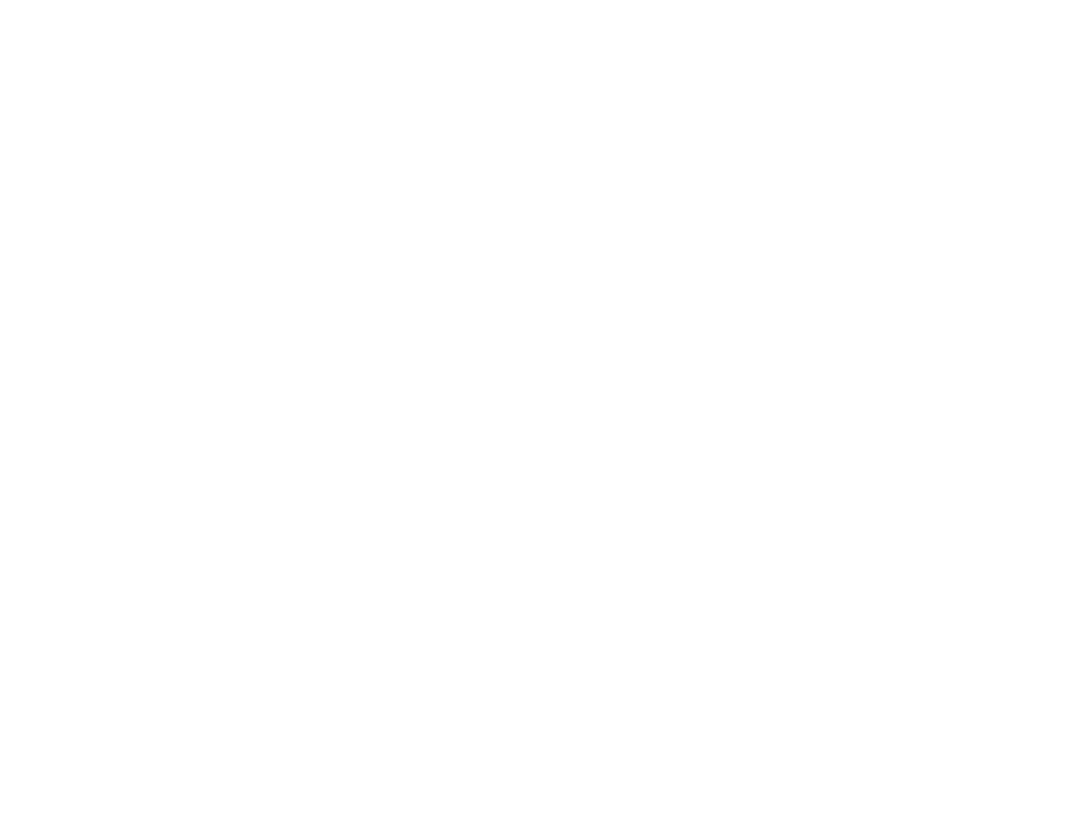
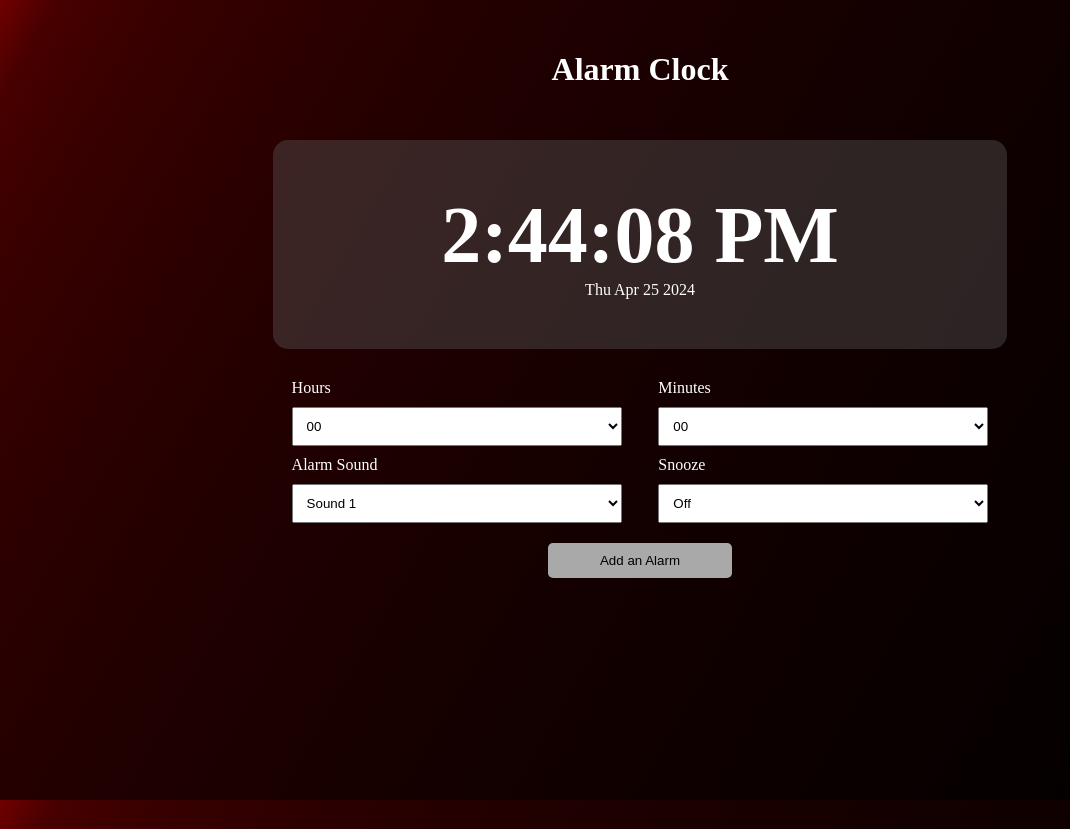
Before and after one commit to AdityaBheke/Alarm-Clock, a plain HTML site: page index.html in a window 1280 px wide. Shown: the whole page, without its empty margins (0-1070 px from the left). Before the commit the page ends 800 px from the top, so only its background shows below. Drawn offline with Linux system fonts and the light colour scheme.

Commit message:
complete html structure and apply css

```diff
--- a/index.html
+++ b/index.html
@@ -7,7 +7,118 @@
     <link rel="stylesheet" href="style.css">
 </head>
 <body>
-
+    <header><h1>Alarm Clock</h1></header>
+    <main>
+        <div id="live-clock">
+            <span class="current-time"></span>
+            <span class="current-date"></span>
+        </div>
+        <div id="alarm-details">
+            <label for="hours-label" class="alarm-details-child">Hours</label>
+            <label for="min-label" class="alarm-details-child">Minutes</label>
+            <select name="hours" id="hours" class="alarm-details-child">
+                <option value="00">00</option>
+                <option value="01">01</option>
+                <option value="02">02</option>
+                <option value="03">03</option>
+                <option value="04">04</option>
+                <option value="05">05</option>
+                <option value="06">06</option>
+                <option value="07">07</option>
+                <option value="08">08</option>
+                <option value="09">09</option>
+                <option value="10">10</option>
+                <option value="11">11</option>
+                <option value="12">12</option>
+                <option value="13">13</option>
+                <option value="14">14</option>
+                <option value="15">15</option>
+                <option value="16">16</option>
+                <option value="17">17</option>
+                <option value="18">18</option>
+                <option value="19">19</option>
+                <option value="20">20</option>
+                <option value="21">21</option>
+                <option value="22">22</option>
+                <option value="23">23</option>
+            </select>
+            <select name="minutes" id="minutes" class="alarm-details-child">
+                <option value="00">00</option>
+                <option value="01">01</option>
+                <option value="02">02</option>
+                <option value="03">03</option>
+                <option value="04">04</option>
+                <option value="05">05</option>
+                <option value="06">06</option>
+                <option value="07">07</option>
+                <option value="08">08</option>
+                <option value="09">09</option>
+                <option value="10">10</option>
+                <option value="11">11</option>
+                <option value="12">12</option>
+                <option value="13">13</option>
+                <option value="14">14</option>
+                <option value="15">15</option>
+                <option value="16">16</option>
+                <option value="17">17</option>
+                <option value="18">18</option>
+                <option value="19">19</option>
+                <option value="20">20</option>
+                <option value="21">21</option>
+                <option value="22">22</option>
+                <option value="23">23</option>
+                <option value="24">24</option>
+                <option value="25">25</option>
+                <option value="26">26</option>
+                <option value="27">27</option>
+                <option value="28">28</option>
+                <option value="29">29</option>
+                <option value="30">30</option>
+                <option value="31">31</option>
+                <option value="32">32</option>
+                <option value="33">33</option>
+                <option value="34">34</option>
+                <option value="35">35</option>
+                <option value="36">36</option>
+                <option value="37">37</option>
+                <option value="38">38</option>
+                <option value="39">39</option>
+                <option value="40">40</option>
+                <option value="41">41</option>
+                <option value="42">42</option>
+                <option value="43">43</option>
+                <option value="44">44</option>
+                <option value="45">45</option>
+                <option value="46">46</option>
+                <option value="47">47</option>
+                <option value="48">48</option>
+                <option value="49">49</option>
+                <option value="50">50</option>
+                <option value="51">51</option>
+                <option value="52">52</option>
+                <option value="53">53</option>
+                <option value="54">54</option>
+                <option value="55">55</option>
+                <option value="56">56</option>
+                <option value="57">57</option>
+                <option value="58">58</option>
+                <option value="59">59</option>
+            </select>
+            <label for="sound" class="alarm-details-child">Alarm Sound</label>
+            <label for="snooze" class="alarm-details-child">Snooze</label>
+            <select name="sound" id="sound" class="alarm-details-child">
+                <option value="sound1">Sound 1</option>
+                <option value="sound2">Sound 2</option>
+                <option value="sound3">Sound 3</option>
+            </select>
+            <select name="snooze" id="snooze" class="alarm-details-child">
+                <option value="off">Off</option>
+                <option value="5min">5 min</option>
+                <option value="10min">10 min</option>
+            </select>
+            <button type="submit" class="alarm-details-child" id="set-alarm">Add an Alarm</button>
+        </div>
+    </main>
     <script src="script.js"></script>
 </body>
 </html>
--- a/script.js
+++ b/script.js
@@ -0,0 +1,6 @@
+function updateTime(){
+  let date = new Date();
+  document.querySelector(".current-time").textContent = date.toLocaleTimeString();
+  document.querySelector(".current-date").textContent = date.toDateString();
+}
+setInterval(updateTime,1000)
--- a/style.css
+++ b/style.css
@@ -0,0 +1,54 @@
+body{
+    color: white;
+    height: 100vh;
+    background-image: linear-gradient(120deg, #700000,10%, black);
+    background-repeat: no-repeat;
+    background-attachment: fixed;
+}
+header h1{
+    padding: 30px;
+    text-align: center;
+}
+main{
+    display: flex;
+    flex-direction: column;
+    width: fit-content;
+    align-items: center;
+    margin-right: auto;
+    margin-left: auto;
+}
+#live-clock{
+    display: flex;
+    flex-direction: column;
+    align-items: center;
+    width: 100%;
+    padding: 50px;
+    box-sizing: border-box;
+    border-radius: 15px;
+    background-color: rgba(90, 90, 90, 0.4)
+}
+.current-time{
+    font-size: 80px;
+    font-weight: 800;
+}
+#alarm-details{
+    font-size: 1.2 rem;
+    width: 100%;
+    margin-top: 20px;
+    display: flex;
+    flex-wrap: wrap;
+    justify-content: space-around;
+}
+#alarm-details button{
+    background-color: darkgray;
+}
+.alarm-details-child{
+    width: 45%;
+    padding: 10px;
+}
+#set-alarm{
+    width: 25%;
+    margin: 20px;
+    border: none;
+    border-radius: 5px;
+}
```
